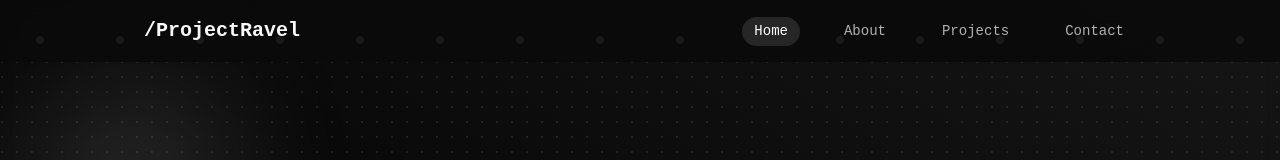
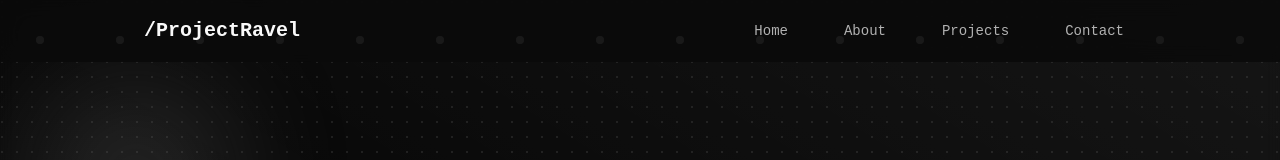
Before and after one commit to ProjectRavel/ProjectRavel-Portofolio, a Next.js app: page / in a window 1280 px wide. Shown: the top 160 px of the page. Built offline with nearby package versions, Linux system fonts and the light colour scheme.

Commit message:
Update Navbar component to use proper routing for navigation links

```diff
--- a/components/navbar.tsx
+++ b/components/navbar.tsx
@@ -3,10 +3,10 @@ import Link from "next/link";
 import { useState, useEffect } from "react";
 
 const navLinks = [
-  { href: "#hero", label: "Home" },
-  { href: "#about", label: "About" },
-  { href: "#projects", label: "Projects" },
-  { href: "#contact", label: "Contact" },
+  { href: "/", label: "Home" },
+  { href: "/about", label: "About" },
+  { href: "/projects", label: "Projects" },
+  { href: "/contact", label: "Contact" },
 ];
 
 export default function Navbar() {
@@ -52,12 +52,13 @@ export default function Navbar() {
       ></div>
 
       <div className="max-w-5xl mx-auto flex justify-between items-center p-4 relative z-10">
-        <span
+        <Link
+          href="/"
           className="font-bold text-[20px] text-[var(--foreground)]"
           style={{ fontFamily: "var(--font-sans)" }}
         >
           /ProjectRavel
-        </span>
+        </Link>
 
         {/* Desktop Menu */}
         <div
```
